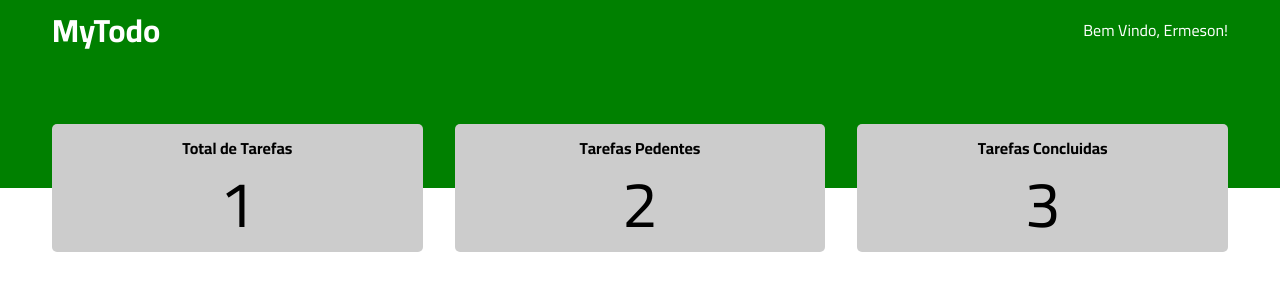
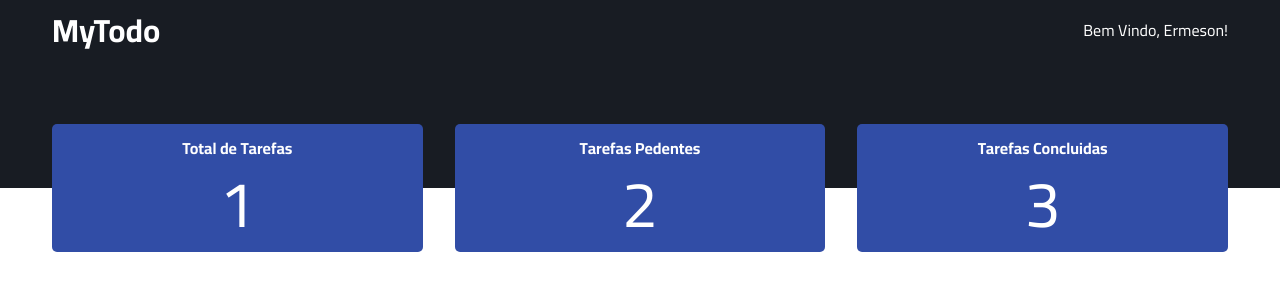
Before and after one commit to ermesonramosdev/curso-ada-tech, a React (Vite) app in the folder React/todo-list/: page / in a window 1280 px wide. Shown: the top 300 px of the page. Built offline with nearby package versions, Linux system fonts and the light colour scheme.

Commit message:
A utilização do UseState

```diff
--- a/React/todo-list/src/components/Header/styles.module.scss
+++ b/React/todo-list/src/components/Header/styles.module.scss
@@ -1,5 +1,5 @@
 #header {
-    background-color: green;
+    background-color: #181c23;
     color: white;
 }
 
--- a/React/todo-list/src/components/StartsCard/styles.module.scss
+++ b/React/todo-list/src/components/StartsCard/styles.module.scss
@@ -1,6 +1,6 @@
 .stats_card {
-    background-color: #ccc;
-    color: black;
+    background-color: #314da6;
+    color: white;
     width: 100%;
     padding: 1rem;
     text-align: center;
```
Also changed, not shown: React/todo-list/index.js (+15 -0 lines).
